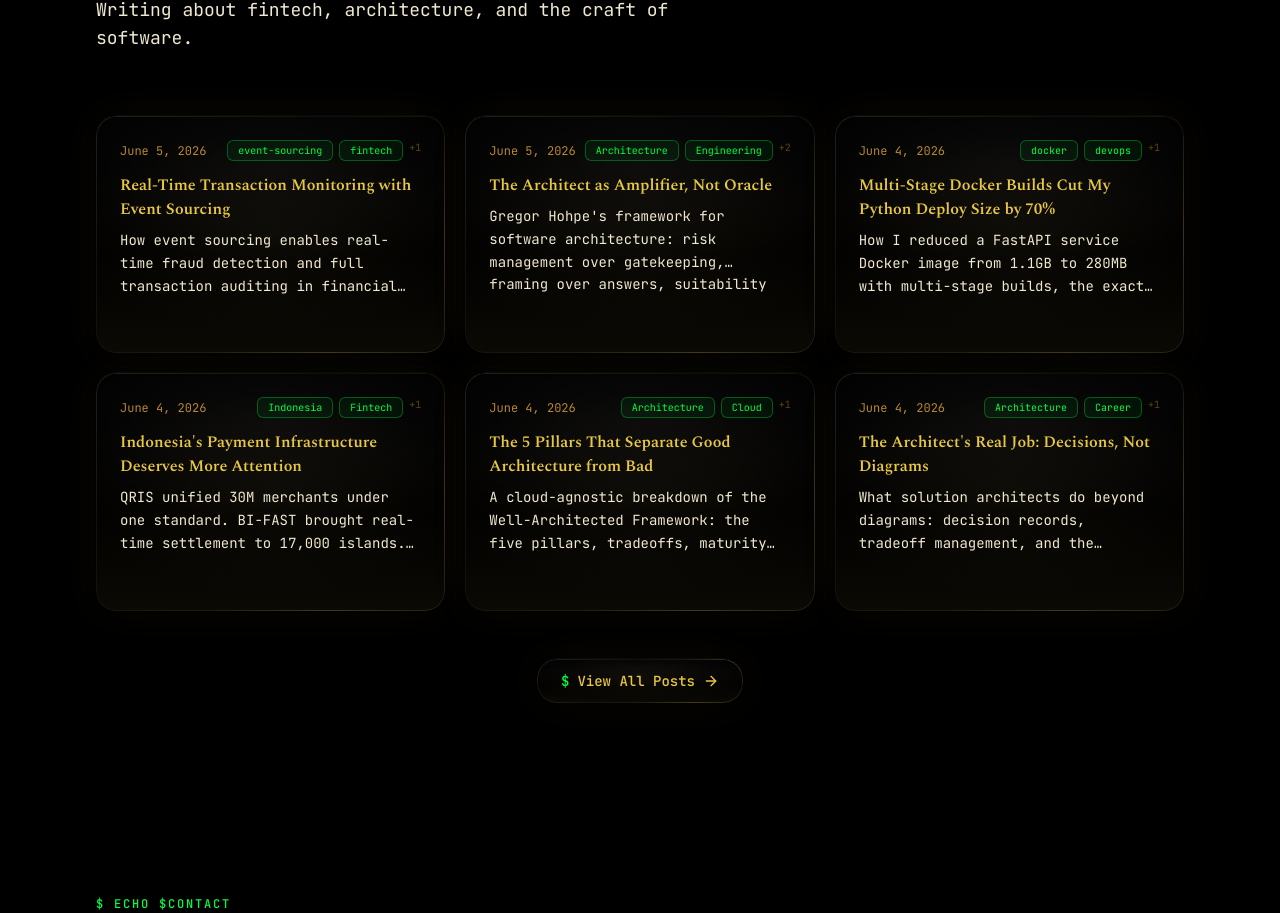
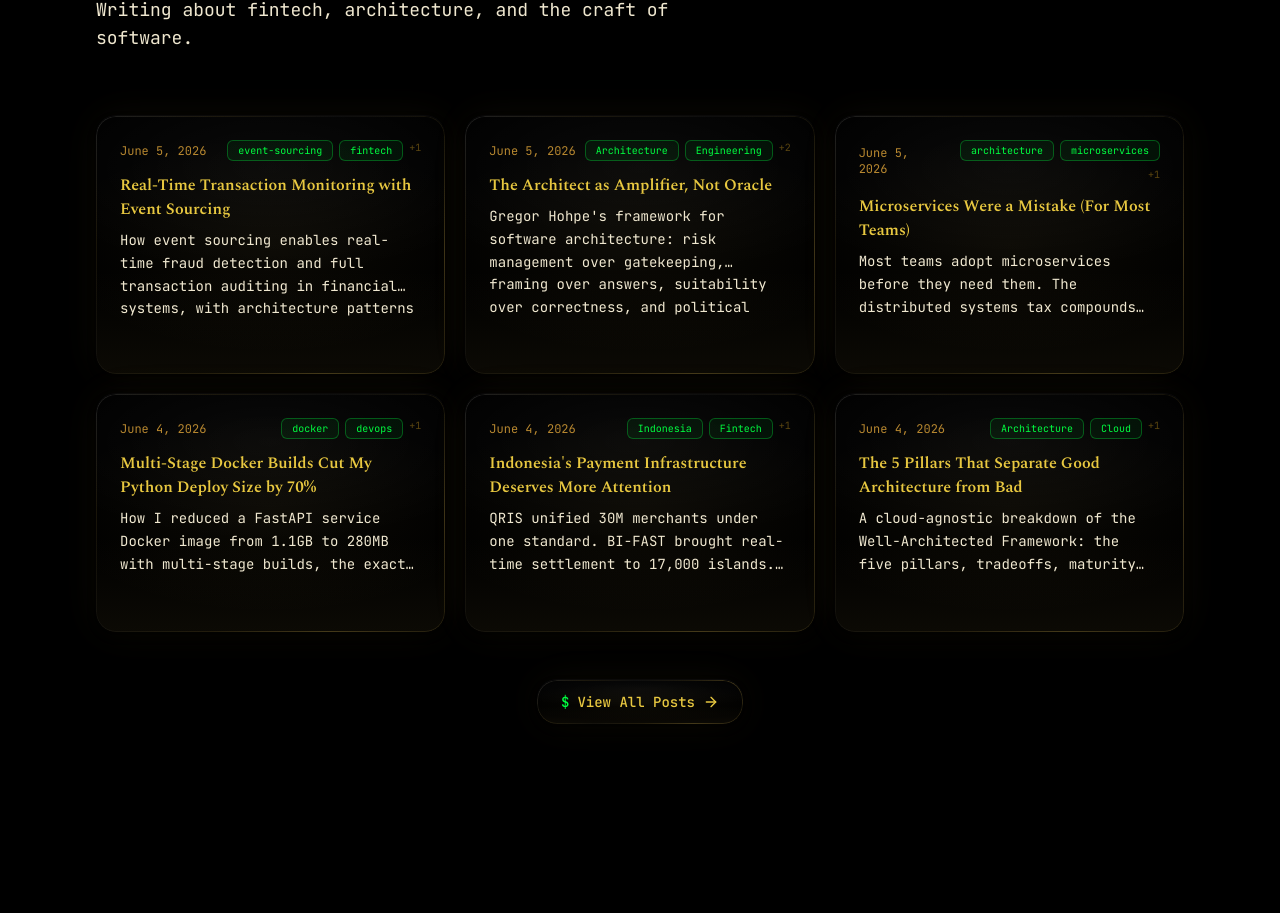
Before and after one commit to cryptorichyrich/biotama-next, a Next.js app: page / in a window 1280 px wide. Shown: the part 5638-6551 px from the top of the page. Built offline with nearby package versions, Linux system fonts and the light colour scheme.

Commit message:
blog: Microservices Were a Mistake (For Most Teams)

```diff
--- a/src/data/blog-posts.ts
+++ b/src/data/blog-posts.ts
@@ -3529,6 +3529,61 @@ The rule: make sure the tool works for you, not the other way around.
 
 Inspired by Gregor Hohpe's interview on the [Beyond Coding podcast](https://youtu.be/F8X9_Dp3ZUk).`,
   },
+  {
+    slug: "microservices-were-a-mistake",
+    title: "Microservices Were a Mistake (For Most Teams)",
+    description:
+      "Most teams adopt microservices before they need them. The distributed systems tax compounds fast. Here's when a monolith wins, and when services earn their cost.",
+    date: "2026-06-05",
+    tags: ["architecture", "microservices", "opinion"],
+    content: `![Featured image](/images/blog/microservices-were-a-mistake.png)
+
+# Microservices Were a Mistake (For Most Teams)
+
+I've built microservices. I've also migrated teams away from them. The second conversation is more common than the first, and it starts the same way each time: "We split our app into twelve services and now nobody can deploy without coordinating with three other teams."
+
+This isn't contrarianism. It's a pattern I've watched repeat across multiple projects.
+
+## The Distributed Tax Hits on Day One
+
+Microservices introduce costs before they deliver value. Network calls replace function calls. You need service discovery, circuit breakers, distributed tracing, saga patterns for transactions, and a deployment pipeline for each service. In production, none of this is optional.
+
+I worked with a team of six developers maintaining eleven services. They spent more time in incident calls than writing code. Their architecture diagram looked impressive on a whiteboard. The reality was four hours of coordination for a one-line change that touched two services.
+
+A monolith would have needed a function call and a test suite. Same outcome. A fraction of the operational overhead.
+
+## Why Teams Reach for the Split
+
+The three reasons I hear most:
+
+**"We need to scale independently."** Most services in a microservice architecture don't need independent scaling. The database is the bottleneck the majority of the time, and splitting your app into services doesn't fix that.
+
+**"We want teams to own their domain."** Domain ownership works in a monolith too. Use modules. Enforce boundaries with code review and linting rules. The organizational problem doesn't require an infrastructure solution.
+
+**"Our codebase is too big."** Modularization and bounded contexts work without network boundaries. Python packages, npm workspaces, Java modules, all let you split code without splitting deployments.
+
+These reasons sound reasonable in a planning meeting. In production, each one adds operational weight that compounds.
+
+## Where Microservices Earn Their Cost
+
+There are cases where the distributed tax is worth paying. The conditions are specific.
+
+**Independent scaling requirements.** One service handles 95% of traffic with distinct performance needs. The rest of the app runs on different constraints. I've seen this in payment processing where the transaction engine needs dedicated compute and the dashboard doesn't.
+
+**Different technology stacks.** One component needs Python for ML inference while the rest runs on Node.js. Deploying them together means compromising on tooling for one or both.
+
+**Genuine organizational boundaries.** You have 40+ engineers across multiple time zones. Team autonomy matters more than deployment simplicity. At that scale, the coordination cost of a monolith exceeds the coordination cost of microservices.
+
+If none of these apply to your team of eight developers, you're paying for distributed systems complexity without collecting the benefits.
+
+## The Monolith Is a Starting Point, Not a Compromise
+
+A well-structured monolith uses clear module boundaries, enforces them at the build level, and deploys in one step. You get fast local development, simple debugging, and transactional consistency without extra infrastructure.
+
+The teams I've seen succeed with monoliths share one trait: they treat internal boundaries with the same discipline that microservice teams use for API contracts. The difference is you enforce boundaries at compile time or test time, not at the network layer.
+
+Start monolithic. Extract services when you have a concrete reason backed by production data, not a theoretical reason from a conference talk. Architecture is about trade-offs, not silver bullets.`,
+  },
 ];
 
 export function getBlogPostBySlug(slug: string): BlogPost | undefined {
```
Also changed, not shown: public/images/blog/microservices-were-a-mistake.png (added).
